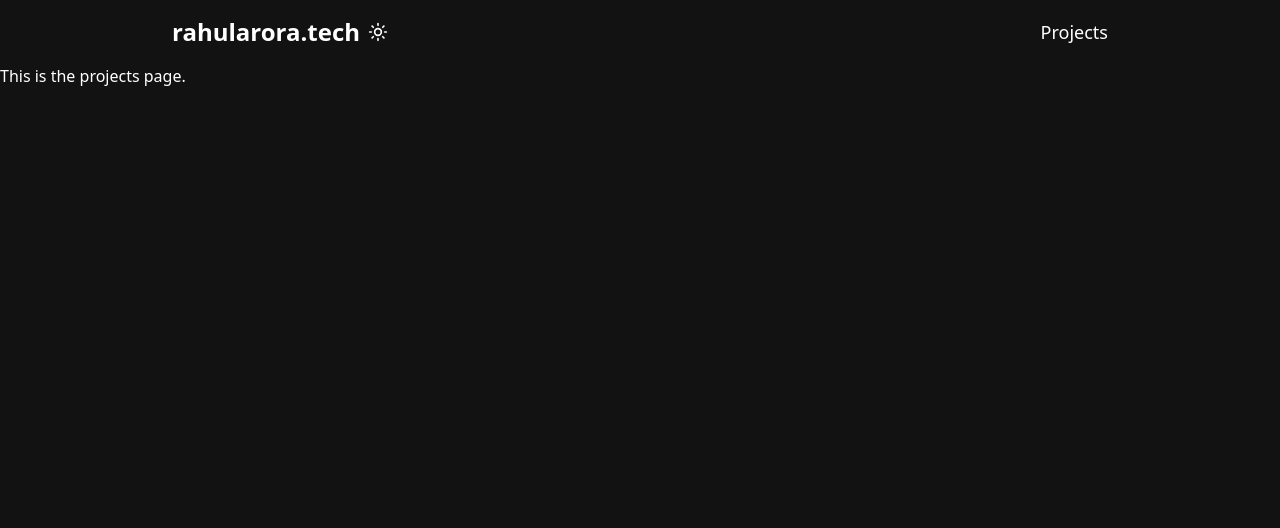
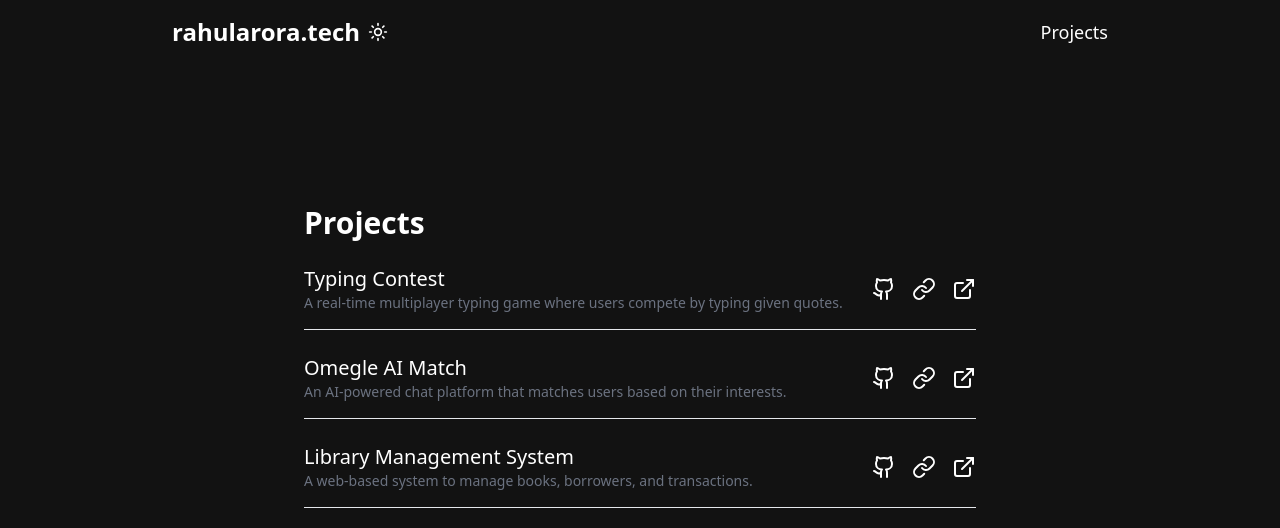
Before and after one commit to rahularora27/portfolio-v3, a Next.js app: page /projects in a window 1280 px wide. Shown: the top 528 px of the page. Built offline with nearby package versions, Linux system fonts and the light colour scheme.

Commit message:
projects page

```diff
--- a/src/app/globals.css
+++ b/src/app/globals.css
@@ -1,3 +1,10 @@
 @tailwind base;
 @tailwind components;
 @tailwind utilities;
+
+html,
+body {
+  height: 90%;
+  display: flex;
+  flex-direction: column;
+}
--- a/src/app/page.tsx
+++ b/src/app/page.tsx
@@ -15,18 +15,16 @@ const socialLinks = [
 
 export default function Home() {
   return (
-    <div className="flex justify-center items-center min-h-auto p-6">
+    <div className="flex flex-col justify-center items-center flex-grow p-6">
       <div className="w-full max-w-2xl space-y-6">
-        <h1 className="text-4xl font-bold flex items-center gap-2">
-          Oh, hello there 👋
-        </h1>
+        <h1 className="text-4xl font-bold gap-2">Oh, hello there 👋</h1>
         <div className="space-y-2 text-lg">
           <p>
             👨‍🎓 I’m Rahul Arora, a 22-year-old final year student at Manipal
             University.
           </p>
-          <p>👨‍💻 I love math and computer science.</p>
-          <p>⚒️ I mainly work with React and JavaScript on a daily basis.</p>
+          <p>👨‍💻 I love math and cs.</p>
+          <p>⚒️ Currently working at Rakuten</p>
           <p>🏡 Currently living in the beautiful city of Chandigarh, India.</p>
         </div>
         <div className="flex gap-4 mt-4">
--- a/src/app/projects/page.tsx
+++ b/src/app/projects/page.tsx
@@ -1,7 +1,64 @@
-export default function Page() {
+import Link from 'next/link';
+import { Github, ExternalLink } from 'lucide-react';
+import LinkIcon from '@/components/ui/icon';
+
+const projects = [
+  {
+    name: 'Typing Contest',
+    description:
+      'A real-time multiplayer typing game where users compete by typing given quotes.',
+    github: 'https://github.com/rahularora27/typing-contest',
+    live: 'https://typing-contest.vercel.app',
+  },
+  {
+    name: 'Omegle AI Match',
+    description:
+      'An AI-powered chat platform that matches users based on their interests.',
+    github: 'https://github.com/rahularora27/omegle-ai-match',
+    live: 'https://omegle-ai.vercel.app',
+  },
+  {
+    name: 'Library Management System',
+    description:
+      'A web-based system to manage books, borrowers, and transactions.',
+    github: 'https://github.com/rahularora27/library-management',
+    live: '#',
+  },
+];
+
+export default function Projects() {
   return (
-    <>
-      <div>This is the projects page.</div>
-    </>
+    <div className="flex flex-col justify-center items-center flex-grow p-6">
+      <div className="w-full max-w-2xl space-y-6">
+        <h1 className="text-3xl font-bold">Projects</h1>
+        {projects.map(({ name, description, github, live }) => (
+          <div key={name} className="border-b pb-4">
+            {/* Container with responsive layout */}
+            <div className="flex flex-col md:flex-row justify-between md:items-center">
+              {/* Left Side: Name & Description */}
+              <div className="text-left">
+                <h2 className="text-xl font-medium">{name}</h2>
+                <p className="text-gray-500 text-sm">{description}</p>
+              </div>
+
+              {/* Right Side: Links (moves below on mobile) */}
+              <div className="flex gap-4 text-sm mt-2 md:mt-0">
+                <Link href={github} target="_blank">
+                  <Github />
+                </Link>
+                <Link href={live} target="_blank">
+                  <LinkIcon />
+                </Link>
+                <Link
+                  href={`/projects/${name.toLowerCase().replace(/\s+/g, '-')}`}
+                >
+                  <ExternalLink />
+                </Link>
+              </div>
+            </div>
+          </div>
+        ))}
+      </div>
+    </div>
   );
 }
--- /dev/null
+++ b/src/components/ui/icon.tsx
@@ -0,0 +1,20 @@
+const LinkIcon = () => {
+  return (
+    <svg
+      xmlns="http://www.w3.org/2000/svg"
+      width="24"
+      height="24"
+      viewBox="0 0 24 24"
+      fill="none"
+      stroke="currentColor"
+      stroke-width="2"
+      stroke-linecap="round"
+      stroke-linejoin="round"
+    >
+      <path d="M10 13a5 5 0 0 0 7.54.54l3-3a5 5 0 0 0-7.07-7.07l-1.72 1.71" />
+      <path d="M14 11a5 5 0 0 0-7.54-.54l-3 3a5 5 0 0 0 7.07 7.07l1.71-1.71" />
+    </svg>
+  );
+};
+
+export default LinkIcon;
```
